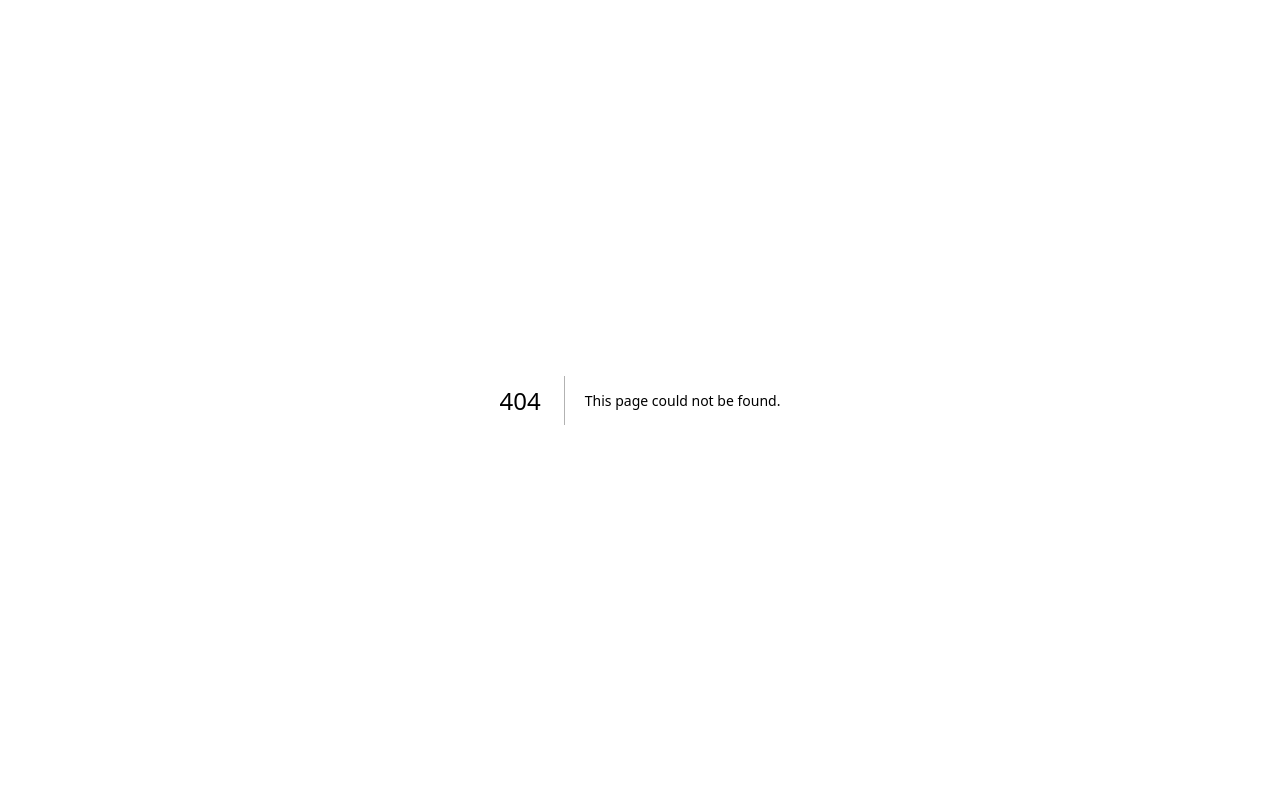
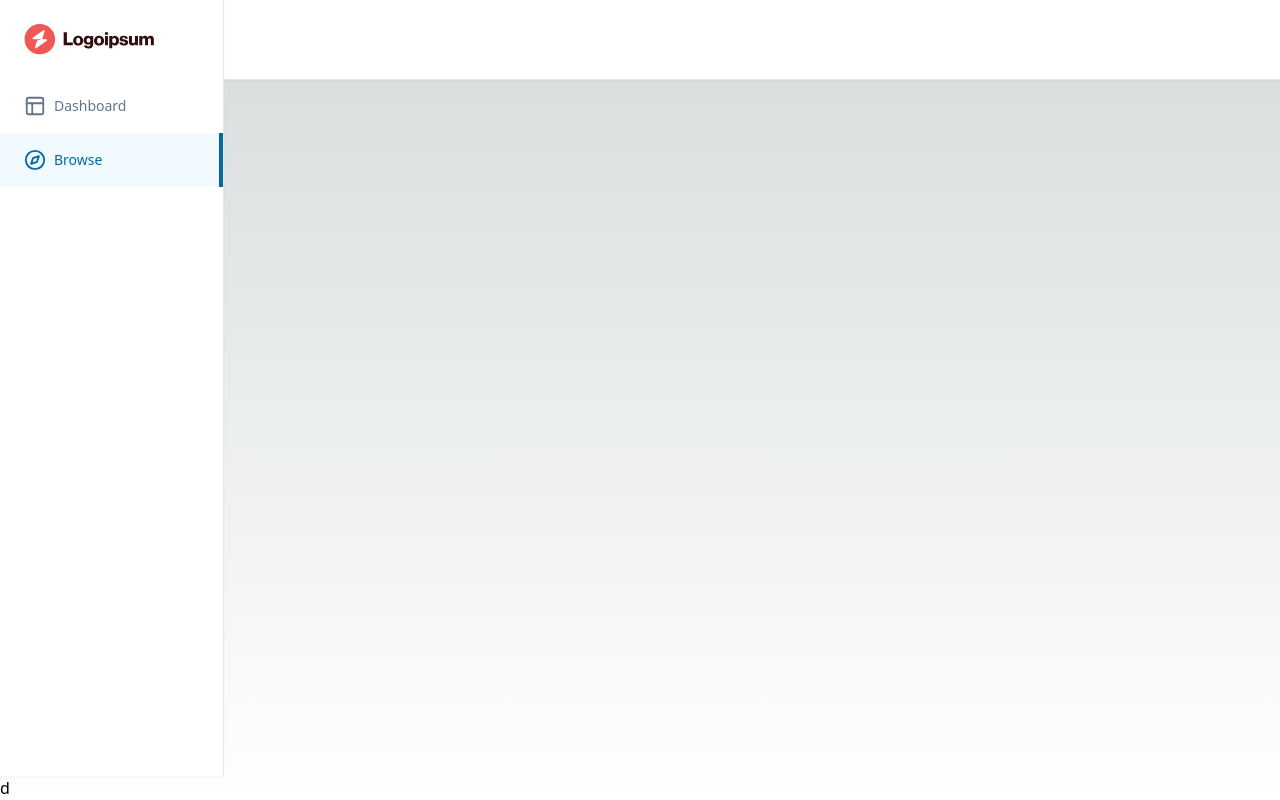
Before and after one commit to DACSN-VAA/lms-tutorial, a Next.js app: page /search in a window 1280 px wide. Before the commit this address had no page. Built offline with nearby package versions, Linux system fonts and the light colour scheme.

Commit message:
The forty 1.19

```diff
--- /dev/null
+++ b/app/(dashboard)/(routes)/search/page.tsx
@@ -0,0 +1,9 @@
+const SearchPage = () => {
+  return (
+    <div>
+      <h1>Search Page</h1>
+    </div>
+  );
+};
+
+export default SearchPage;
--- /dev/null
+++ b/app/(dashboard)/_components/navbar.tsx
@@ -0,0 +1,5 @@
+export const Navbar = () => {
+  return (
+    <div className="p-4 border-b h-full flex items-center bg-white shadow-sm"></div>
+  );
+};
--- /dev/null
+++ b/app/(dashboard)/_components/sidebar-item.tsx
@@ -0,0 +1,49 @@
+"use client";
+
+import { cn } from "@/lib/utils";
+import { LucideIcon } from "lucide-react";
+import { usePathname, useRouter } from "next/navigation";
+
+interface SidebarItemProps {
+  icon: LucideIcon;
+  label: string;
+  href: string;
+}
+
+export const SidebarItem = ({ icon: Icon, label, href }: SidebarItemProps) => {
+  const pathname = usePathname();
+  const route = useRouter();
+  const isActive =
+    (pathname === "/" && href === "/") ||
+    pathname === href ||
+    pathname.startsWith(`${href}/`);
+
+  const onClick = () => {
+    route.push(href);
+  };
+  return (
+    <button
+      onClick={onClick}
+      type="button"
+      className={cn(
+        " flex items-center gap-x-2 text-slate-500 text-sm font-[500] pl-6 transiton-all hover:text-slate-600 hover:bg-slate-300/20",
+        isActive &&
+          " text-sky-700 bg-sky-200/20 hover:bg-sky-200/20 hover:text-sky-700"
+      )}
+    >
+      <div className="flex items-center gap-x-2 py-4">
+        <Icon
+          size={22}
+          className={cn("text-slate-500", isActive && "text-sky-700")}
+        />
+        {label}
+      </div>
+      <div
+        className={cn(
+          "ml-auto opacity-0 border-2 border-sky-700 h-full translate-all",
+          isActive && "opacity-100"
+        )}
+      />
+    </button>
+  );
+};
--- a/app/(dashboard)/_components/sidebar-routes.tsx
+++ b/app/(dashboard)/_components/sidebar-routes.tsx
@@ -1,5 +1,32 @@
 "use client";
 
+import { Compass, Layout } from "lucide-react";
+import { SidebarItem } from "./sidebar-item";
+
+const guestRoutes = [
+  {
+    icon: Layout,
+    label: "Dashboard",
+    href: "/",
+  },
+  {
+    icon: Compass,
+    label: "Browse",
+    href: "/search",
+  },
+];
 export const SidebarRoutes = () => {
-  return <div className=" flex flex-col w-full">Routers</div>;
+  const routes = guestRoutes;
+  return (
+    <div className=" flex flex-col w-full">
+      {routes.map((route) => (
+        <SidebarItem
+          key={route.href}
+          icon={route.icon}
+          label={route.label}
+          href={route.href}
+        />
+      ))}
+    </div>
+  );
 };
--- a/app/(dashboard)/layout.tsx
+++ b/app/(dashboard)/layout.tsx
@@ -1,12 +1,16 @@
+import { Navbar } from "./_components/navbar";
 import { Sidebar } from "./_components/sidebar";
 
 const DashboardLayout = ({ children }: { children: React.ReactNode }) => {
   return (
     <div className="h-full">
+      <div className="h-[80px] md:pl-56 fixed inset-y-0 w-full z-50">
+        <Navbar />
+      </div>
       <div className="hidden md:flex h-full w-56 flex-col fixed insert-y-0 z-50">
-        <Sidebar />
+        <Sidebar />d
       </div>
-      {children}
+      <main className="md:pl-56 h-full">{children}</main>
     </div>
   );
 };
```
